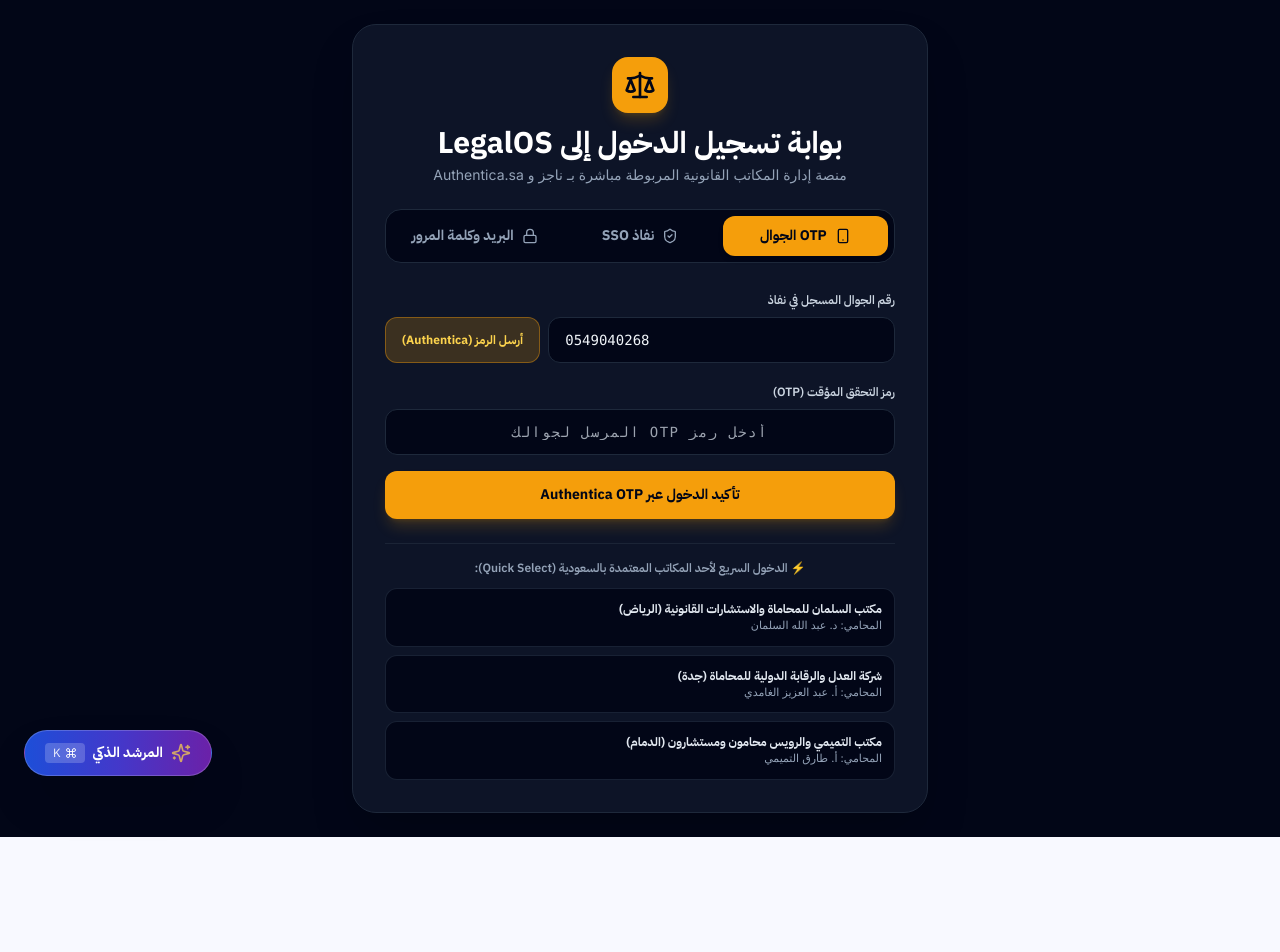
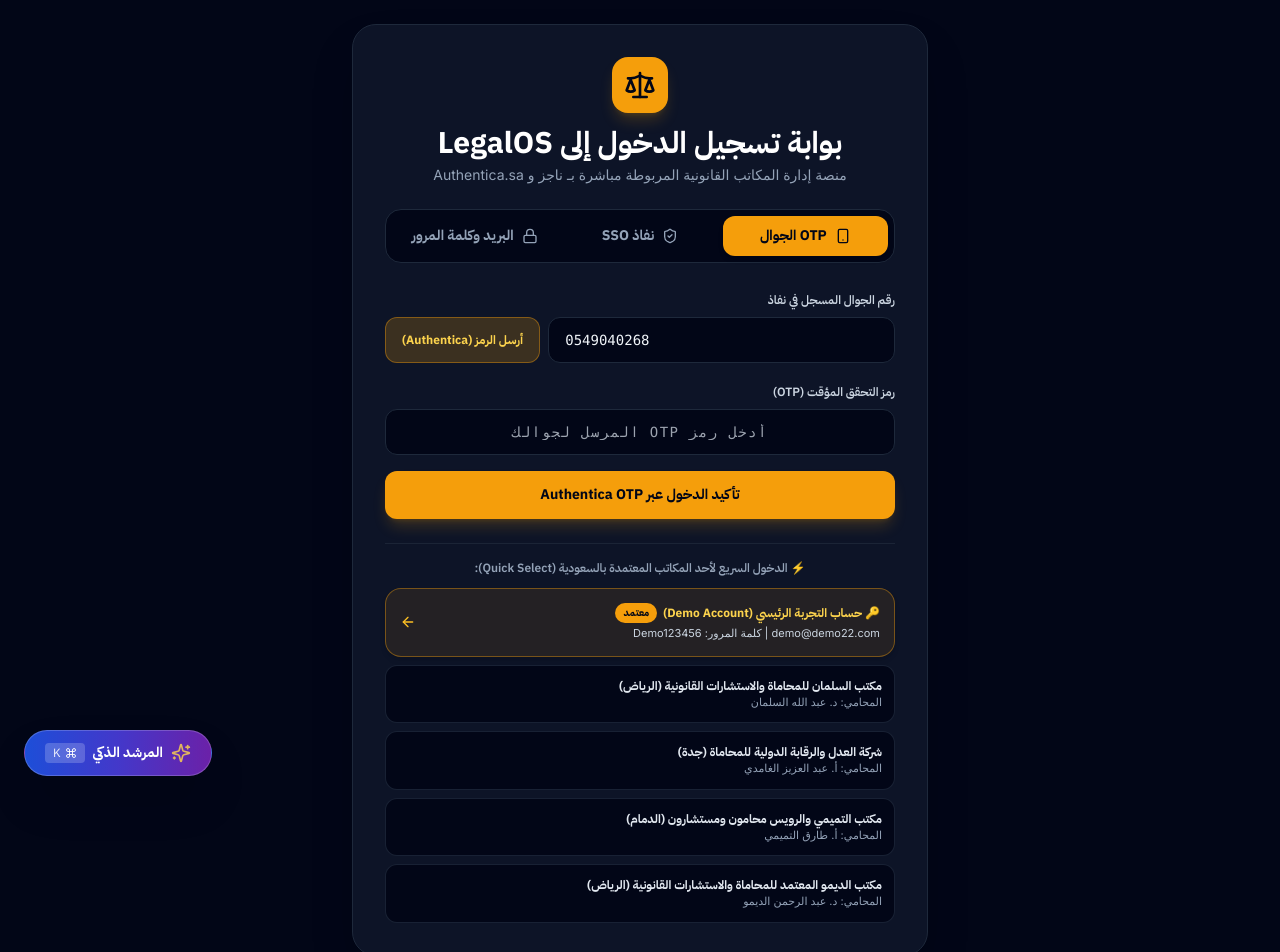
Before and after one commit to Radeef-1/legalOs, a Next.js app in the folder apps/web/: page /auth/login in a window 1280 px wide. Shown: the top 952 px of the page. Before the commit the page ends 837 px from the top, so only its background shows below. Built offline with nearby package versions, Linux system fonts and the light colour scheme.

Commit message:
feat: create pre-populated Demo Account (demo@demo22.com / Demo123456) for Demo Law Firm

```diff
--- a/apps/web/src/app/auth/login/page.tsx
+++ b/apps/web/src/app/auth/login/page.tsx
@@ -25,8 +25,8 @@
   const [nationalId, setNationalId] = useState<string>("1092837412");
   const [nafathPending, setNafathPending] = useState<boolean>(false);
 
-  const [email, setEmail] = useState<string>("salman.partner@salman-law.sa");
-  const [password, setPassword] = useState<string>("password123");
+  const [email, setEmail] = useState<string>("demo@demo22.com");
+  const [password, setPassword] = useState<string>("Demo123456");
 
   const [error, setError] = useState<string>("");
   const [loading, setLoading] = useState<boolean>(false);
@@ -438,6 +438,28 @@
           </p>
 
           <div className="grid grid-cols-1 gap-2">
+            {/* Dedicated Primary Demo Account Button */}
+            <button
+              type="button"
+              onClick={() => {
+                setEmail("demo@demo22.com");
+                setPassword("Demo123456");
+                performSessionLogin("demo@demo22.com", "د. عبد الرحمن الديمو", "مكتب الديمو المعتمد للمحاماة والاستشارات القانونية");
+              }}
+              className="w-full p-3.5 rounded-2xl bg-amber-500/10 hover:bg-amber-500/20 border border-amber-500/40 flex items-center justify-between text-right transition group shadow-md"
+            >
+              <div>
+                <div className="text-xs font-bold text-amber-300 flex items-center gap-1.5">
+                  <span>🔑 حساب التجربة الرئيسي (Demo Account)</span>
+                  <span className="bg-amber-500 text-slate-950 text-[10px] px-2 py-0.5 rounded-full font-bold">معتمد</span>
+                </div>
+                <div className="text-[11px] text-slate-300 font-body mt-0.5">
+                  demo@demo22.com | كلمة المرور: Demo123456
+                </div>
+              </div>
+              <ArrowRight className="w-4 h-4 text-amber-400 -rotate-180 group-hover:translate-x-1 transition" />
+            </button>
+
             {SEEDED_FIRMS.map((firm) => {
               const mainLawyer = firm.lawyers[0];
               return (
--- a/apps/web/src/data/seededFirmsData.ts
+++ b/apps/web/src/data/seededFirmsData.ts
@@ -104,6 +104,18 @@
       { id: 'l-3-5', name: 'أ. فهد المطيري', email: 'fahad@tamimi-law.sa', title: 'محامي ترافع ومحاكم', licenseNumber: 'SA-LAW-2026-3599', casesCount: 15 },
     ],
   },
+  {
+    id: 'firm-demo',
+    name: 'مكتب الديمو المعتمد للمحاماة والاستشارات القانونية',
+    slug: 'firm-demo',
+    cr: '1010998877',
+    unn: '7009988776',
+    city: 'الرياض',
+    lawyers: [
+      { id: 'l-demo-1', name: 'د. عبد الرحمن الديمو', email: 'demo@demo22.com', title: 'شريك رئيسي / المدير التنفيذي', licenseNumber: 'SA-LAW-2026-9900', casesCount: 25 },
+      { id: 'l-demo-2', name: 'أ. سارة الديمو', email: 'sara.demo@demo22.com', title: 'مستشارة عقود وتجاري', licenseNumber: 'SA-LAW-2026-9911', casesCount: 15 },
+    ],
+  },
 ];
 
 export const generateSeededCases = (): CaseRecord[] => {
```
